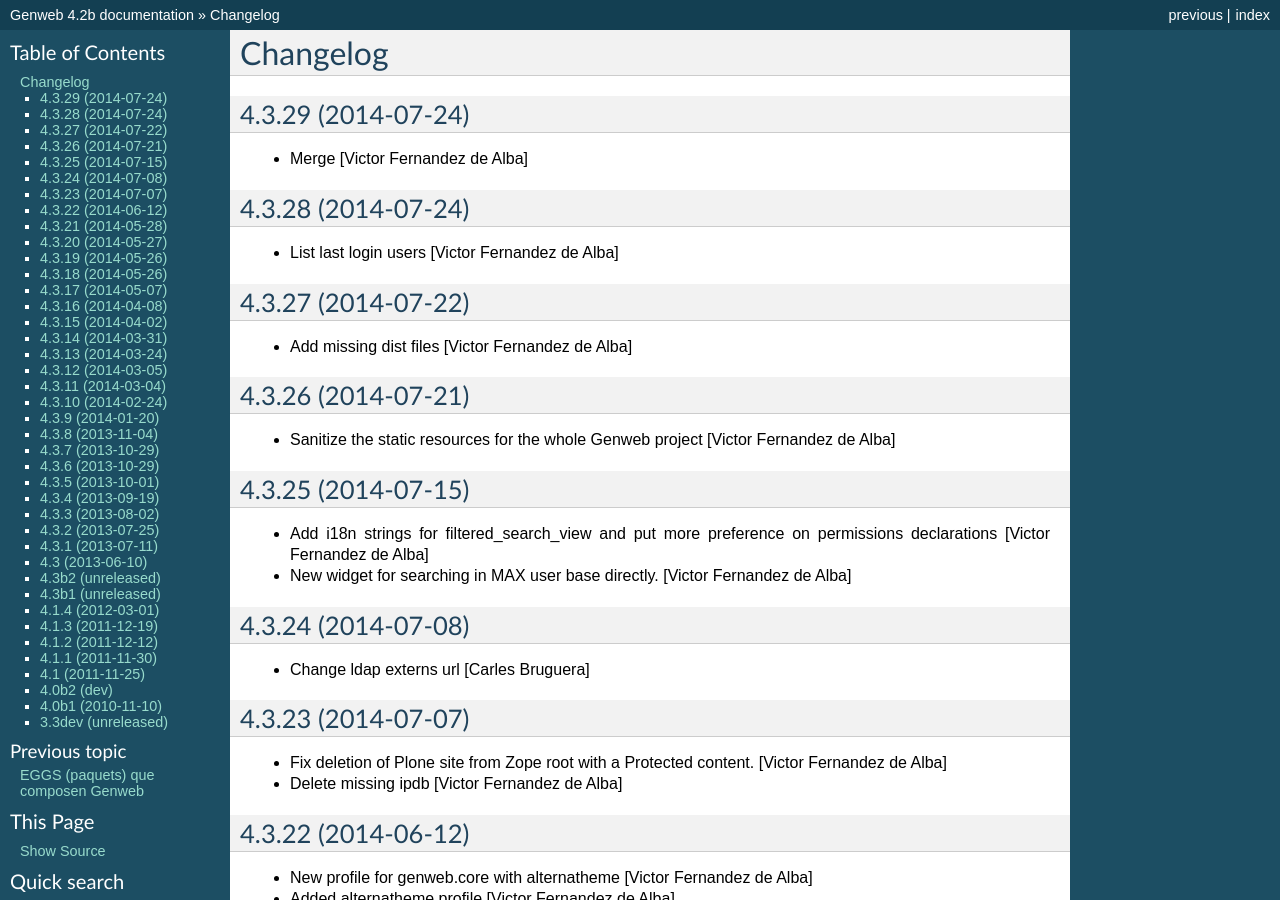
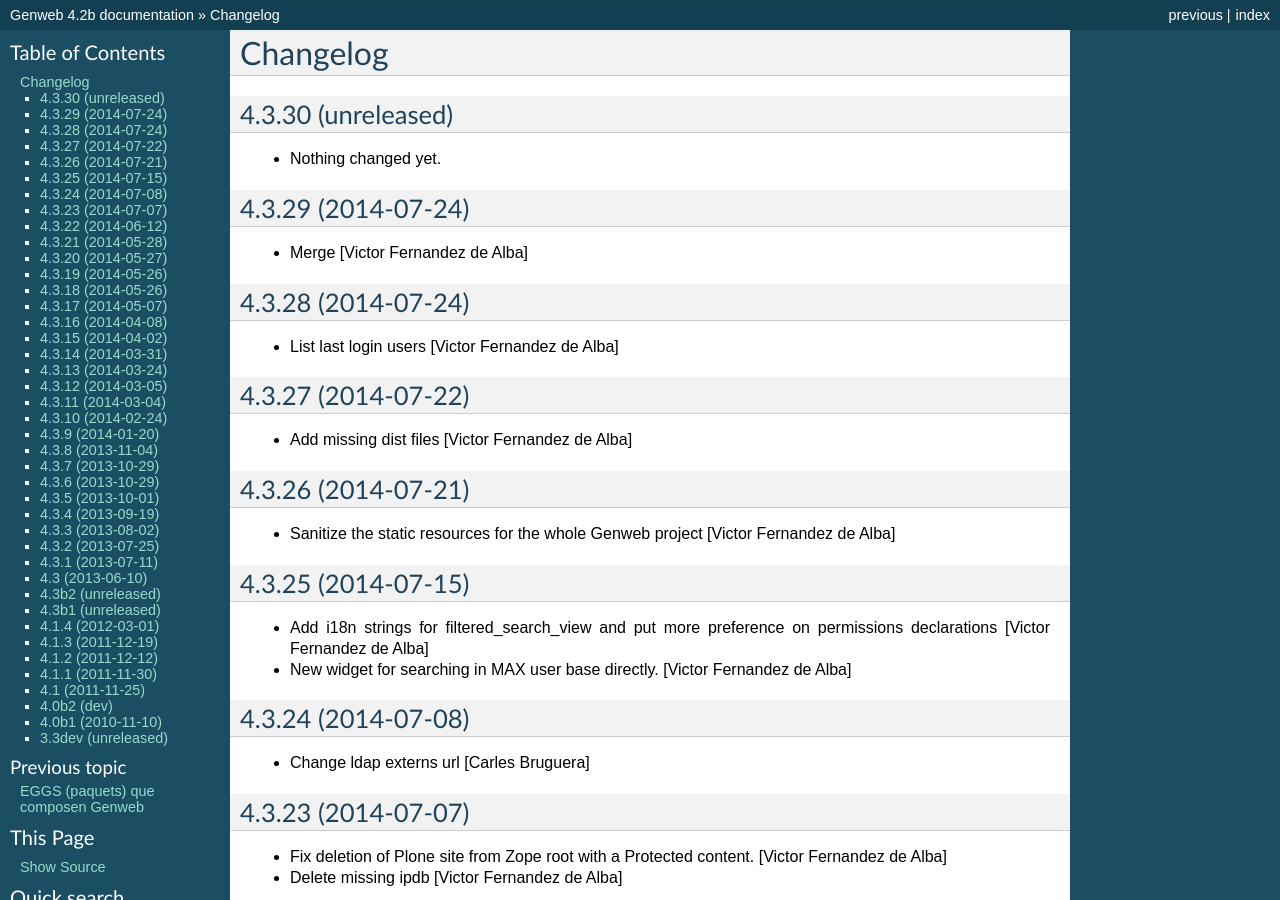
Before and after one commit to UPCnet/genweb.core, a Sphinx documentation site: the page built from docs/HISTORY.rst, in a window 1280 px wide and 900 px high. Built offline with Sphinx 7.4.7, drawn with Linux system fonts in a browser that asks for light colours.

Commit message:
Back to development: 4.3.30

```diff
--- a/docs/HISTORY.rst
+++ b/docs/HISTORY.rst
@@ -1,5 +1,11 @@
 Changelog
 =========
+
+4.3.30 (unreleased)
+-------------------
+
+- Nothing changed yet.
+
 
 4.3.29 (2014-07-24)
 -------------------
--- a/setup.py
+++ b/setup.py
@@ -1,7 +1,7 @@
 from setuptools import setup, find_packages
 import os
 
-version = '4.3.29'
+version = '4.3.30.dev0'
 
 README = open("README.rst").read()
 HISTORY = open(os.path.join("docs", "HISTORY.rst")).read()
```
